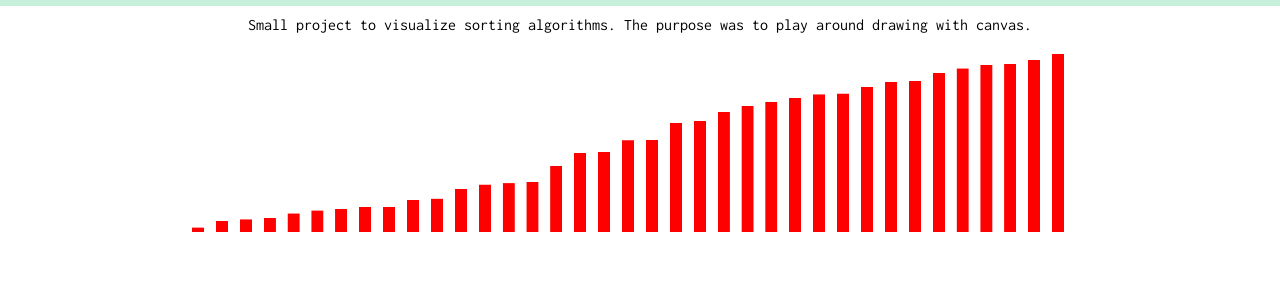
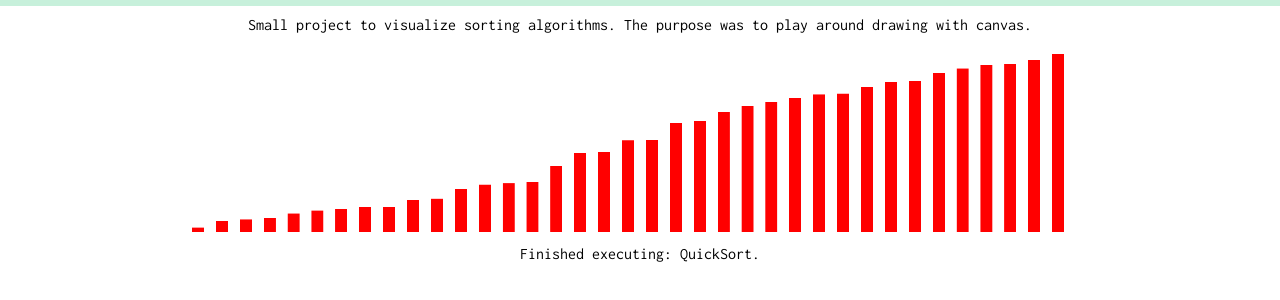
Before and after one commit to nicodelpiano/sorting-algorithms-visualizer, a plain HTML site: page index.html in a window 1280 px wide. Both pictures are taken after a click on the item "QuickSort". Shown: the part 58-358 px from the top of the page. Drawn offline with nearby package versions, Linux system fonts and the light colour scheme; files that its build step writes are made by us from their sources.

Commit message:
fix (#2): Avoid overlapping algorithms (#7)

```diff
--- a/app.js
+++ b/app.js
@@ -65,9 +65,13 @@ document.addEventListener('DOMContentLoaded', function(event) {
   const burger = document.querySelector('.burger')
   const menu = document.querySelector('.menu')
   const menuItems = document.querySelectorAll('.menu li')
+  let isExecuting = false
+  let currentlyExecuting = ''
 
   menuItems.forEach((link, index) => {
-    link.addEventListener('click', () => {
+    link.addEventListener('click', async () => {
+      if (!isExecuting) {
+        isExecuting = true
         const values = Array(NUM_ELEMENTS)
           .fill(0)
           .map(e => Math.floor(Math.random() * MAX_VALUE))
@@ -79,22 +83,36 @@ document.addEventListener('DOMContentLoaded', function(event) {
         switch (index) {
           case 0:
             sortingAlgorithm = quickSort
+            currentlyExecuting = 'QuickSort'
             break
           case 1:
             sortingAlgorithm = bubbleSort
+            currentlyExecuting = 'BubbleSort'
             break
           case 2:
             sortingAlgorithm = selectionSort
+            currentlyExecuting = 'SelectionSort'
             break
           case 3:
             sortingAlgorithm = insertionSort
+            currentlyExecuting = 'InsertionSort'
             break
           default:
             sortingAlgorithm = quickSort
+            currentlyExecuting = 'QuickSort'
         }
 
+        document.getElementById('myWarning').innerText = "Currently executing: " +  currentlyExecuting + "."
+
         const [sortedValues, steps] = sortingAlgorithm(values)
-      drawSteps(ctx, steps)
+        await drawSteps(ctx, steps)
+
+        isExecuting = false
+        document.getElementById('myWarning').innerText = "Finished executing: " +  currentlyExecuting + "."
+        currentlyExecuting = ''
+      } else {
+        document.getElementById('myWarning').innerText = "Currently executing: " +  currentlyExecuting + ". Please wait."
+      }
     })
   })
 
--- a/index.html
+++ b/index.html
@@ -33,6 +33,9 @@
     <div class="canvas-container">
       <canvas id="myCanvas" class="canvas" />
     </div>
+    <div class="warning-container">
+      <div id="myWarning"></div>
+    </div>
   </main>
 </body>
 
```
Lines whose indentation alone changed are shown as unchanged.
